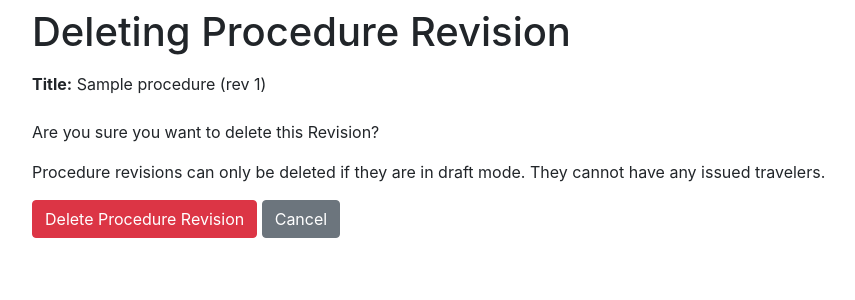
After one commit to jamesmaniscalco/voyager, a Django app: page /procedure_writer/procedures/1/revisions/1/delete_draft/ in a window 1280 px wide. The commit adds this page. Shown: the top 300 px of the page, without its empty margins (53-908 px from the left). Run offline with Django 5.2, Linux system fonts and the light colour scheme; tables that the repository leaves empty hold one stand-in row (values such as "Sample post"); parts of the project's set-up code (start-up, migrations or seed data) failed here and were passed over; some libraries are stand-ins or nearby versions.

Commit message:
More ProcedureRevision views
New revision now POST only (CSRF protected). Also created Publish,
Unpublish, and Delete views.

```diff
--- a/voyager_django/procedure_writer/forms.py
+++ b/voyager_django/procedure_writer/forms.py
@@ -31,7 +31,7 @@ class ProcedureMetadataForm(forms.ModelForm):
 
 
 
-
+# Form class for handling data fields
 class DataFieldForm(forms.ModelForm):
     def __init__(self, *args, **kwargs):
         if 'procedure_id' in kwargs:
@@ -62,7 +62,7 @@ class DataFieldForm(forms.ModelForm):
 
 
 
-
+# Form class for procedure revision metadata
 class ProcedureRevisionMetadataForm(forms.ModelForm):
     def __init__(self, *args, **kwargs):
         super(ProcedureRevisionMetadataForm, self).__init__(*args, **kwargs)
--- a/voyager_django/procedure_writer/models.py
+++ b/voyager_django/procedure_writer/models.py
@@ -23,7 +23,7 @@ class Procedure(models.Model):
     def next_revision_number(self):
         used_numbers = [r.revision_number for r in self.revisions.all()]
         if used_numbers:
-            return max(used_numbers)
+            return max(used_numbers)+1
         else:
             return 0
 
@@ -140,10 +140,15 @@ class ProcedureRevision(models.Model):
     def can_be_published(self):
         return True if not self.is_published else False
 
+    def is_latest_published_revision(self):
+        if self.revision_number == max([r.revision_number for r in self.procedure.revisions.filter(is_published=True)]):
+            return True
+        return False
+
     def can_be_returned_to_draft(self):
         # check if no travelers issued # TODO after implementing Travelers
         # check if this is the latest revision
-        if self.revision_number == max([r.revision_number for r in self.procedure.revisions]):
+        if self.revision_number == max([r.revision_number for r in self.procedure.revisions.all()]):
             return True
         return False
 
--- /dev/null
+++ b/voyager_django/procedure_writer/templates/procedure_writer/procedure_revision_confirm_delete.html
@@ -0,0 +1,32 @@
+{% extends "base.html" %}
+
+{% block content %}
+
+<div class="row g-2 pt-2 mt-0">
+    <div class="col">
+        <h1>Deleting Procedure Revision</h1>
+    </div>
+</div>
+
+
+<div class="row g-2 pt-2 mt-0">
+    <div class="col">
+        <p><strong>Title:</strong> {{ revision }}</p>
+    </div>
+</div>
+
+
+<div class="row g-2 pt-2 mt-0">
+    <div class="col">
+        <form method="post">
+            {% csrf_token %}
+            <p>Are you sure you want to delete this Revision?</p>
+            <p>Procedure revisions can only be deleted if they are in draft mode. They cannot have any issued travelers.</p>
+            <input type="submit" value="Delete Procedure Revision" class="btn btn-danger" />
+            <a class="btn btn-secondary" href="{% url 'procedure_writer:view_procedure' procedure_id=procedure.id %}">Cancel</a>
+    </div>
+</div>
+
+
+
+{% endblock %}
--- a/voyager_django/procedure_writer/urls.py
+++ b/voyager_django/procedure_writer/urls.py
@@ -24,4 +24,7 @@ urlpatterns = [
     path("procedures/<int:procedure_id>/revisions/new/", views.new_procedure_revision, name="new_procedure_revision"),
     path("procedures/<int:procedure_id>/revisions/<int:revision_id>/edit/", views.edit_procedure_revision, name="edit_procedure_revision"),
     path("procedures/<int:procedure_id>/revisions/<int:revision_id>/edit/metadata/", views.edit_procedure_revision_metadata, name="edit_procedure_revision_metadata"),
+    path("procedures/<int:procedure_id>/revisions/<int:revision_id>/publish/", views.publish_procedure_revision, name="publish_procedure_revision"),
+    path("procedures/<int:procedure_id>/revisions/<int:revision_id>/unpublish/", views.return_revision_to_draft, name="return_revision_to_draft"),
+    path("procedures/<int:procedure_id>/revisions/<int:revision_id>/delete_draft/", views.delete_revision_draft, name="delete_revision_draft"),
 ]
--- a/voyager_django/procedure_writer/views.py
+++ b/voyager_django/procedure_writer/views.py
@@ -125,7 +125,7 @@ def edit_data_field(request, procedure_id, data_field_id):
         }
         return render(request, 'procedure_writer/data_field_form.html', context)
 
-# delete a procedure.
+# delete a data field.
 # TODO: logic to make sure that DataFields only deleted if no entries and not in any revision.
 def delete_data_field(request, procedure_id, data_field_id):
     procedure, data_field = get_procedure_and_data_field_or_raise_error(procedure_id, data_field_id)
@@ -146,12 +146,12 @@ def delete_data_field(request, procedure_id, data_field_id):
 
 # Create a new procedure revision.
 def new_procedure_revision(request, procedure_id):
-    procedure = get_object_or_404(Procedure, pk=procedure_id)
-    if procedure.can_create_new_revision():
-        procedure.create_new_revision()
-        return redirect('procedure_writer:view_procedure', procedure_id=procedure_id)
-    else:
-        raise PermissionDenied("A new procedure revision cannot be created at this time.")
+    if request.method=='POST':
+        procedure = get_object_or_404(Procedure, pk=procedure_id)
+        if procedure.can_create_new_revision():
+            procedure.create_new_revision()
+            return redirect('procedure_writer:view_procedure', procedure_id=procedure_id)
+    raise PermissionDenied("A new procedure revision cannot be created at this time.")
 
 # logic for handling if supposedly related objects are not in fact related.
 def get_procedure_and_revision_or_raise_error(procedure_id, revision_id):
@@ -184,3 +184,36 @@ def edit_procedure_revision_metadata(request, procedure_id, revision_id):
             'revision_title': revision,
         }
         return render(request, 'procedure_writer/procedure_revision_metadata_form.html', context)
+
+# publish a revision
+def publish_procedure_revision(request, procedure_id, revision_id):
+    if request.method=='POST':
+        procedure, revision = get_procedure_and_revision_or_raise_error(procedure_id, revision_id)
+        if revision.can_be_published():
+            revision.is_published = True
+            revision.save()
+            return redirect('procedure_writer:view_procedure', procedure_id=procedure.id)
+    raise PermissionDenied("The revision cannot be published at this time.")
+
+# un-publish a revision
+def return_revision_to_draft(request, procedure_id, revision_id):
+    if request.method=='POST':
+        procedure, revision = get_procedure_and_revision_or_raise_error(procedure_id, revision_id)
+        if revision.can_be_returned_to_draft():
+            revision.is_published = False
+            revision.save()
+            return redirect('procedure_writer:view_procedure', procedure_id=procedure.id)
+    raise PermissionDenied("The revision cannot be returned to draft at this time.")
+
+# delete a revision - must be in draft mode
+def delete_revision_draft(request, procedure_id, revision_id):
+    procedure, revision = get_procedure_and_revision_or_raise_error(procedure_id, revision_id)
+    if request.method == 'POST':
+        revision.delete()
+        return redirect('procedure_writer:view_procedure', procedure_id=procedure.id)
+    else:
+        context = {
+            'revision': revision,
+            'procedure': procedure,
+        }
+        return render(request, 'procedure_writer/procedure_revision_confirm_delete.html', context)
```
Also changed, not shown: voyager_django/procedure_writer/templates/procedure_writer/procedure_detail.html (+17 -4 lines).
